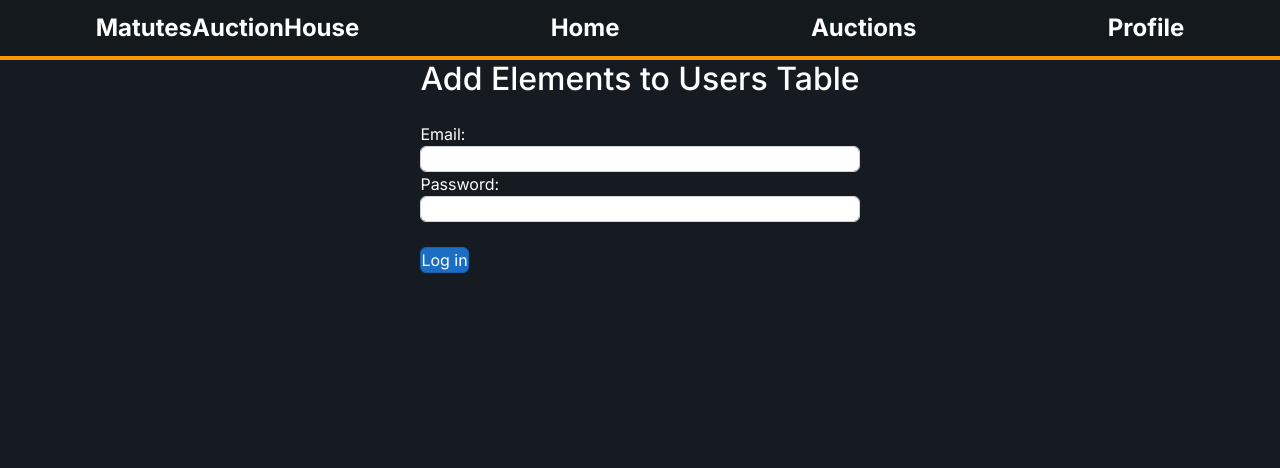
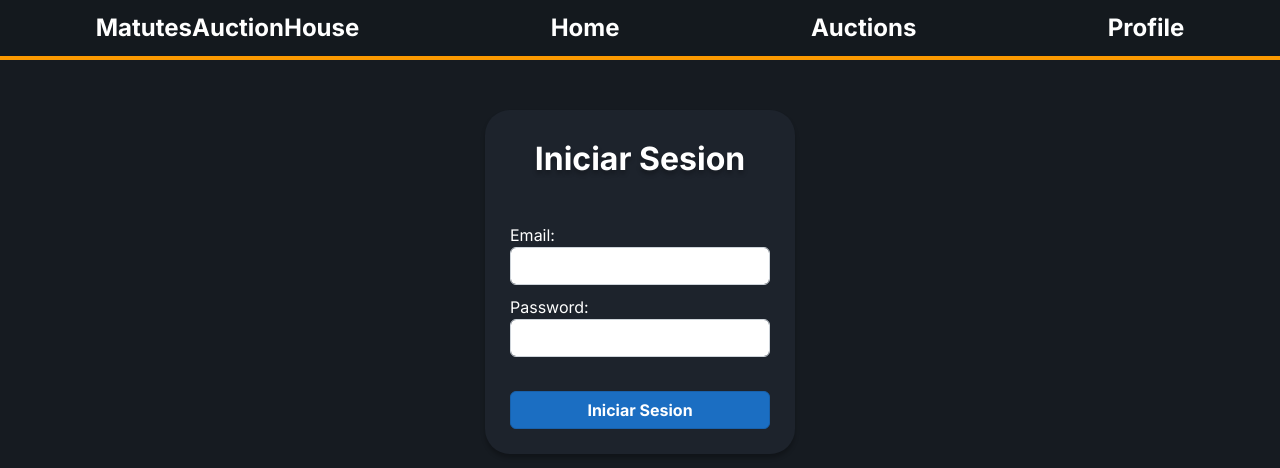
Before and after one commit to An7u4n/MatutesAuctionHouse, an Angular app in the folder ClientApp/: page /login in a window 1280 px wide. Shown: the top 468 px of the page. Built offline with nearby package versions, Linux system fonts and the light colour scheme.

Commit message:
Login View Modified

```diff
--- /dev/null
+++ b/ClientApp/src/app/login/login.component.css
@@ -0,0 +1,20 @@
+form {
+  margin-top: 50px;
+  padding: 25px;
+  border-radius: 25px;
+  box-shadow: 0px 4px 4px 0px rgba(0, 0, 0, 0.25);
+  background-color: #1D232C;
+}
+
+.title {
+    text-align: center;
+}
+
+input {
+    margin: 0 0 10px 0;
+}
+
+button {
+    font-weight: bold;
+    width: 100%;
+}
--- a/ClientApp/src/app/login/login.component.html
+++ b/ClientApp/src/app/login/login.component.html
@@ -1,13 +1,13 @@
 <form (ngSubmit)="login(logInForm.value)" #logInForm="ngForm">
-  <h2>Add Elements to Users Table</h2>
+  <p class="title">Iniciar Sesion</p>
   <br />
-  <div class="form-group">
+  <div>
     <label for="email">Email:</label>
-    <input type="email" class="form-control" name="email" ngModel="email">
+    <input type="email" class="form-control" name="email" ngModel>
     <label for="password">Password:</label>
     <input type="password" class="form-control" name="password" ngModel>
   </div>
   <br />
 
-  <button type="submit" class="btn btn-primary">Log in</button>
+  <button type="submit" class="btn btn-primary">Iniciar Sesion</button>
 </form>
--- a/ClientApp/src/app/login/login.component.ts
+++ b/ClientApp/src/app/login/login.component.ts
@@ -5,7 +5,7 @@ import { Router } from '@angular/router';
 @Component({
   selector: 'app-login',
   templateUrl: './login.component.html',
-  styleUrls: ['../../styles.css'],
+  styleUrls: ['./login.component.css'],
 })
 export class LoginComponent {
 
--- a/ClientApp/src/styles.css
+++ b/ClientApp/src/styles.css
@@ -13,6 +13,13 @@
 
 html, body {
   height: 100%;
+}
+
+.title {
+  font-size: 32px;
+  font-weight: bold;
+  color: white;
+  text-shadow: 0px 4px 4px rgba(0, 0, 0, 0.25);
 }
 
 .app-container {
```
Also changed, not shown: ClientApp/src/app/app.module.ts (+3 -7 lines).
